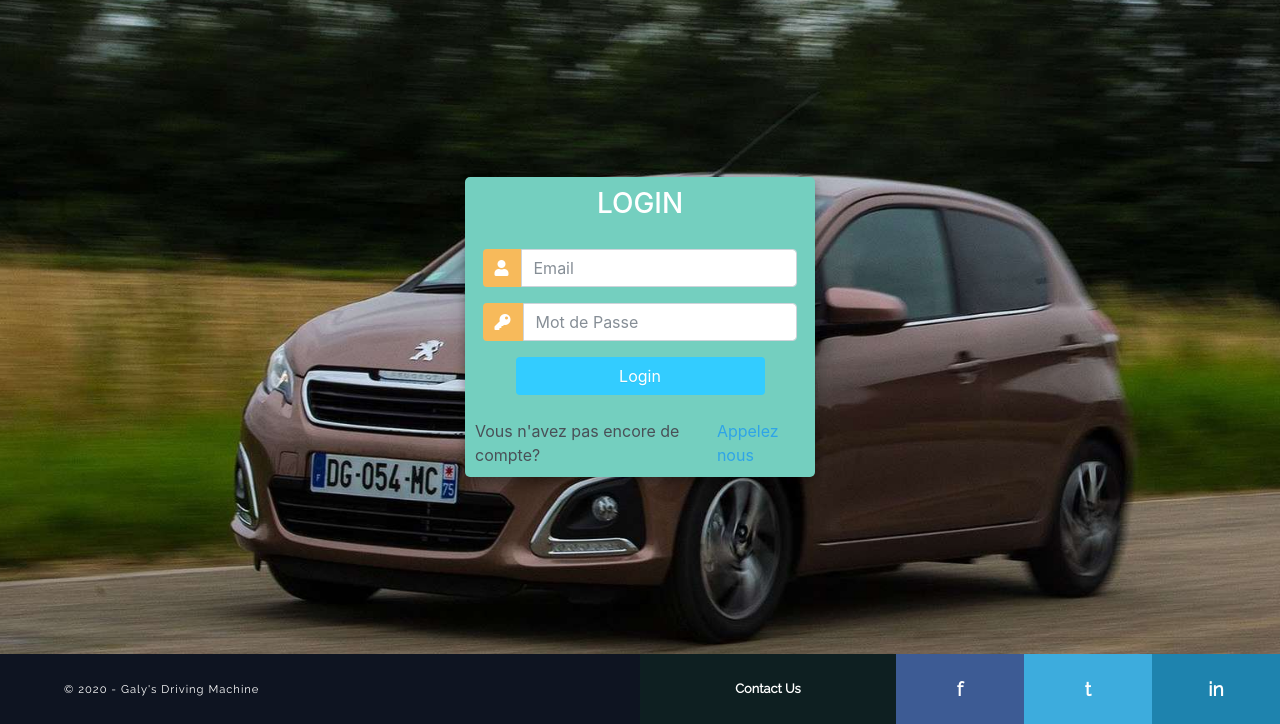
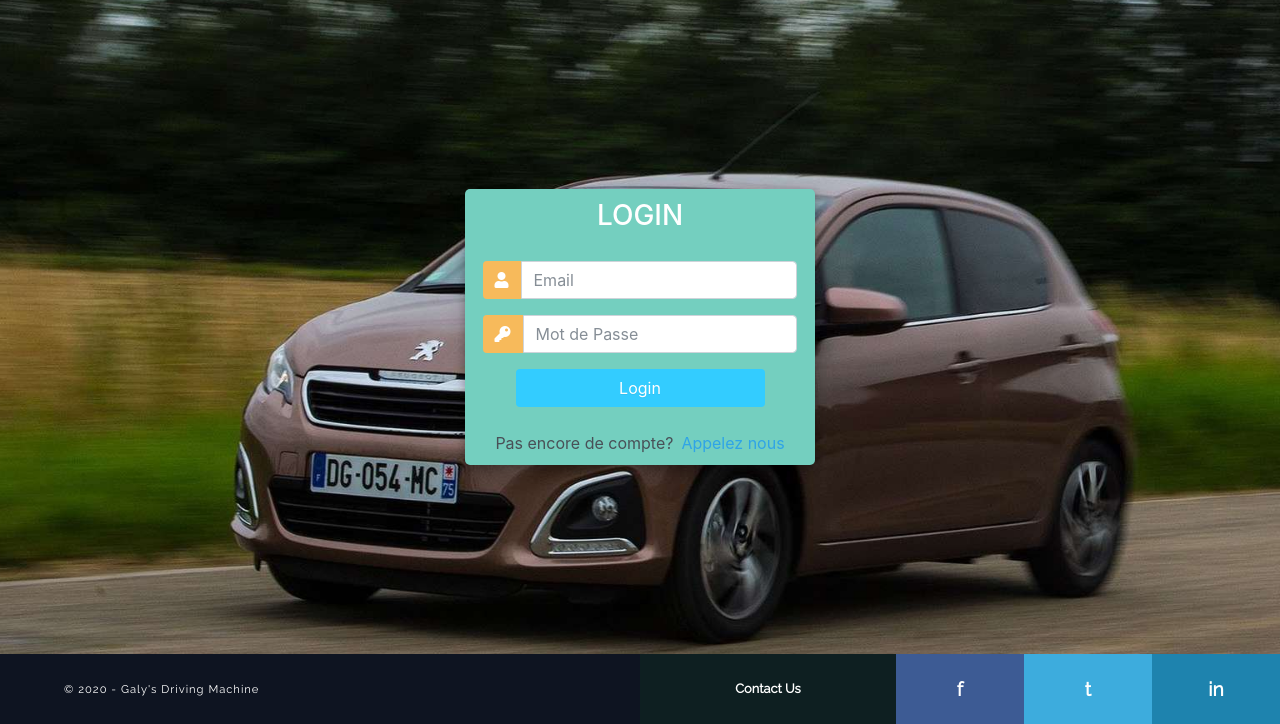
Before and after one commit to lepine-emilie/python_my_driving_school, a Django app: page /login in a window 1280 px wide. Shown: the part 76-800 px from the top of the page. Run offline with Django 3.2, Linux system fonts and the light colour scheme; some libraries are stand-ins or nearby versions.

Commit message:
small corrections

```diff
--- a/intranet/intranet/accounts/templates/accounts/login.html
+++ b/intranet/intranet/accounts/templates/accounts/login.html
@@ -35,7 +35,7 @@
 			</div>
 			<div class="mt-4">
 				<div class="d-flex justify-content-center links">
-					Vous n'avez pas encore de compte? <a href="#" class="ml-2">Appelez nous</a>
+					Pas encore de compte? <a href="#" class="ml-2">Appelez nous</a>
 				</div>
 			</div>
 		</div>
--- a/intranet/intranet/accounts/templates/accounts/navbar.html
+++ b/intranet/intranet/accounts/templates/accounts/navbar.html
@@ -21,7 +21,7 @@
             <li class="nav-item dropdown">
                 <a class="nav-link dropdown-toggle" data-toggle="dropdown" href="#" role="button" aria-haspopup="true" aria-expanded="false">Profile</a>
                 <div class="dropdown-menu">
-                    <a class="dropdown-item" href="{% url 'login' %}}">Se connecter</a>
+                    <a class="dropdown-item" href="{% url 'login' %}">Se connecter</a>
                     <a class="dropdown-item" href="#">Another action</a>
                     <a class="dropdown-item" href="#">Something else here</a>
                     <div class="dropdown-divider"></div>
```
Also changed, not shown: intranet/intranet/static/img/voiture_prices.png (added).
